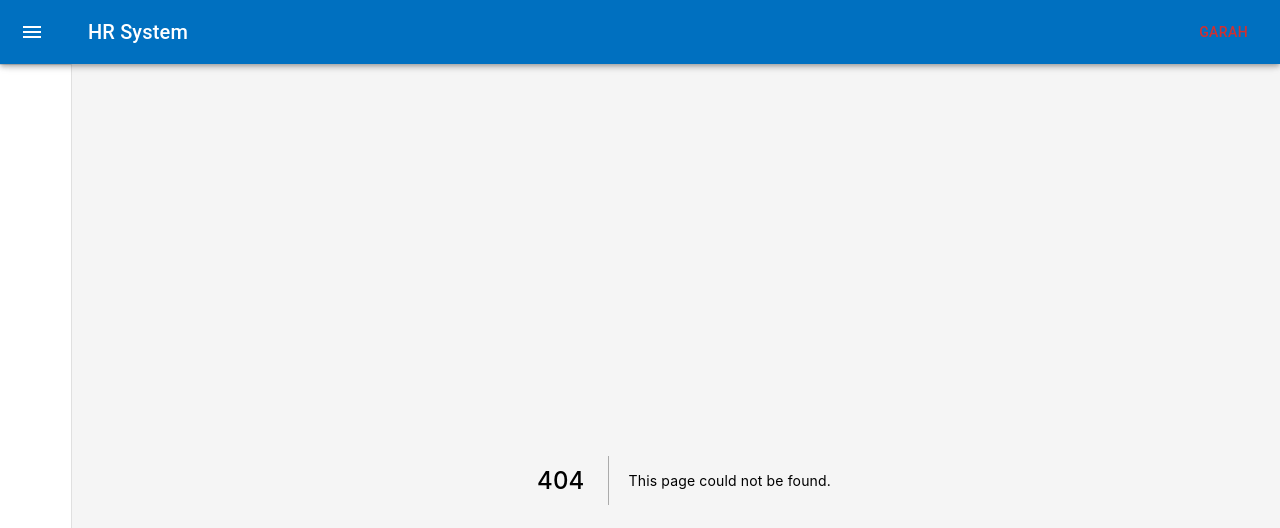
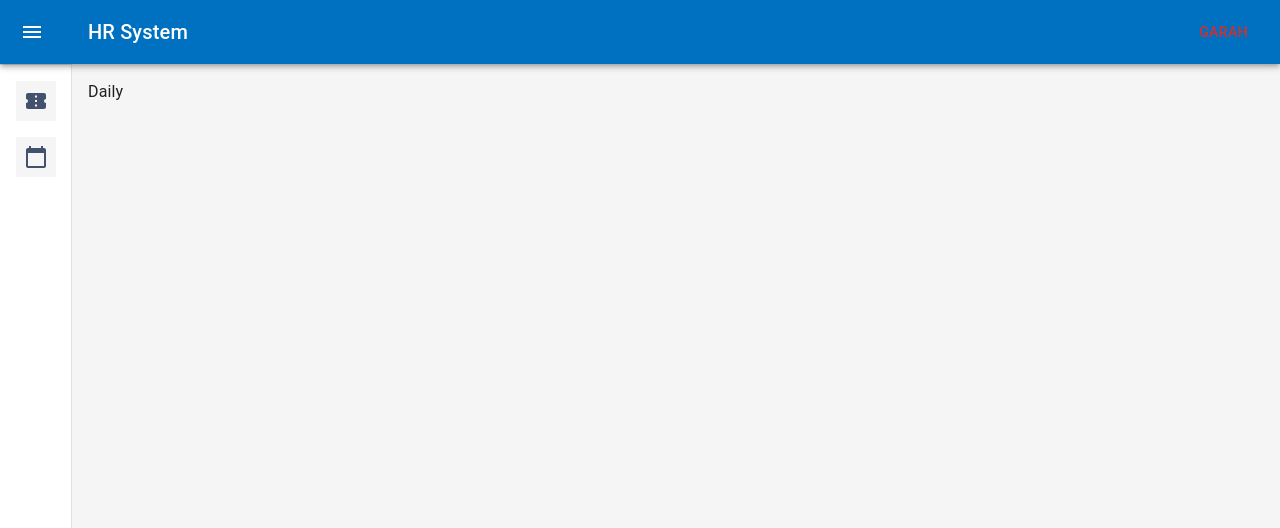
Before and after one commit to nestsolutionsllc/nest-hr, a Next.js app in the folder frontend/: page /ticketing/daily in a window 1280 px wide. Before the commit this address had no page. Shown: the top 528 px of the page. Built offline with nearby package versions, Linux system fonts and the light colour scheme.

Commit message:
feat: Updated SideBar

```diff
--- a/frontend/src/components/Sidebar.tsx
+++ b/frontend/src/components/Sidebar.tsx
@@ -1,39 +1,200 @@
-import { FC, useCallback } from "react";
+import React, { Dispatch, FC, SetStateAction, useEffect, useState } from "react";
 import { useRouter } from "next/router";
-import { ListItemButton, ListItemIcon, ListItemText, Tooltip } from "@mui/material";
+import { Button, styled } from "@mui/material";
+import CalendarIcon from "@mui/icons-material/CalendarToday";
+import ConfirmationNumberIcon from "@mui/icons-material/ConfirmationNumber";
 
-type IProps = { open: boolean };
+type IProps = { open: boolean; setOpen: Dispatch<SetStateAction<boolean>> };
+
+type tabType = {
+  title: string;
+  href: string;
+};
+
+type MenuItemType = {
+  title: string;
+  children: tabType[];
+  icon: React.ReactElement;
+};
+
+const StyledButton = styled(Button)`
+  background: transparent;
+  font-size: 14px;
+  font-weight: bold;
+  cursor: pointer;
+  padding: 8px;
+  color: #42526e;
+  borderradius: 4px;
+  justify-content: flex-start;
+  text-transform: capitalize;
+  :hover {
+    background: transparent;
+    color: #019aff;
+  }
+`;
+const StyledListItemButton = styled(Button)`
+  background: transparent;
+  font-size: 14px;
+  font-weight: bold;
+  cursor: pointer;
+  padding: 8px;
+  color: #42526e;
+  text-transform: capitalize;
+  borderradius: 4px;
+  justify-content: flex-start;
+  margin-left: 8px;
+  :hover {
+    background: transparent;
+    color: #019aff;
+  }
+`;
 
 export const menuItems = [
-  // {
-  //   href: '/',
-  //   title: 'Хянах самбар',
-  //   icon: <DashboardIcon />,
-  // },
+  {
+    title: "Ticketing",
+    icon: <ConfirmationNumberIcon />,
+    children: [
+      {
+        title: "Daily",
+        href: "/ticketing/daily",
+      },
+      {
+        title: "Ticketing Request",
+        href: "/ticketing/request",
+      },
+      {
+        title: "Ticketing Report",
+        href: "/ticketing/report",
+      },
+    ],
+  },
+  {
+    title: "Leave",
+    icon: <CalendarIcon />,
+
+    children: [
+      {
+        title: "Leave Request",
+        href: "/leave/request",
+      },
+      {
+        title: "Leave Status",
+        href: "/leave/status",
+      },
+      {
+        title: "Calendar",
+        href: "/leave/calendar",
+      },
+      {
+        title: "Summary",
+        href: "/leave/summary",
+      },
+    ],
+  },
 ];
 
-const SideBar: FC<IProps> = ({ open }) => {
-  const { push } = useRouter();
-  const changePage = useCallback(
-    (href: string) => {
-      return () => push(href);
-    },
-    [push]
+const styles = {
+  sideBar: {
+    display: "flex",
+    flexDirection: "column" as const,
+    padding: "0px 8px",
+  },
+  sideBarItemContainer: {
+    display: "flex",
+    flexDirection: "column" as const,
+  },
+  sideBarItemContainerTitle: {
+    fontSize: "14px",
+    fontWeight: "bold",
+    cursor: "pointer",
+    padding: "8px",
+    color: "#42526E",
+    borderRadius: "4px",
+  },
+  sideBarItemIcon: {
+    minWidth: "40px",
+    minHeight: "40px",
+    marginRight: "16px",
+    borderRadius: "2px",
+    display: "flex",
+    justifyContent: "center",
+    alignItems: "center",
+    background: "#F5F5F5",
+  },
+};
+
+const SideBarItemContainer = ({
+  menuItem,
+  openTab,
+  setOpenTab,
+  setOpen,
+}: {
+  menuItem: MenuItemType;
+  openTab: string;
+  setOpenTab: Dispatch<SetStateAction<string>>;
+  setOpen: Dispatch<SetStateAction<boolean>>;
+}) => {
+  const router = useRouter();
+  return (
+    <div style={styles.sideBarItemContainer}>
+      <StyledButton
+        disableElevation
+        disableRipple
+        onClick={() => {
+          if (openTab !== menuItem.title) {
+            setOpenTab(menuItem.title);
+          } else {
+            setOpenTab("");
+          }
+          setOpen(true);
+        }}
+      >
+        <div style={styles.sideBarItemIcon}>{menuItem.icon}</div>
+        {menuItem.title}
+      </StyledButton>
+      <div
+        style={{
+          display: openTab === menuItem.title ? "flex" : "none",
+          flexDirection: "column" as const,
+        }}
+      >
+        {menuItem.children.map(tab => (
+          <StyledListItemButton
+            disableElevation
+            disableRipple
+            onClick={() => {
+              router.push(tab.href);
+            }}
+          >
+            {tab.title}
+          </StyledListItemButton>
+        ))}
+      </div>
+    </div>
   );
+};
 
+const SideBar: FC<IProps> = ({ open, setOpen }) => {
+  const [openTab, setOpenTab] = useState<string>("");
+  useEffect(() => {
+    if (!open) {
+      setOpenTab("");
+    }
+  }, [open]);
   return (
-    <>
-      {menuItems.map(({ href, title, icon }, index) => {
+    <div style={styles.sideBar}>
+      {menuItems.map(({ title, children, icon }, index) => {
         return (
-          <Tooltip key={index} title={open ? "" : title} placement="right">
-            <ListItemButton onClick={changePage(href)}>
-              <ListItemIcon>{icon}</ListItemIcon>
-              <ListItemText primary={title} />
-            </ListItemButton>
-          </Tooltip>
+          <SideBarItemContainer
+            key={index}
+            menuItem={{ title, children, icon }}
+            setOpenTab={setOpenTab}
+            openTab={openTab}
+            setOpen={setOpen}
+          />
         );
       })}
-    </>
+    </div>
   );
 };
 
--- a/frontend/src/layouts/MainLayout.tsx
+++ b/frontend/src/layouts/MainLayout.tsx
@@ -114,7 +114,7 @@ const MainLayout = ({ children }: { children: ReactNode }) => {
         </Toolbar>
         <Divider />
         <List component="nav">
-          <SideBar open={open} />
+          <SideBar open={open} setOpen={setOpen} />
         </List>
       </Drawer>
       <Box
--- /dev/null
+++ b/frontend/src/pages/ticketing/daily.tsx
@@ -0,0 +1,6 @@
+import React from "react";
+
+export const Daily = () => {
+  return <div>Daily</div>;
+};
+export default Daily;
--- a/frontend/src/styles/globals.css
+++ b/frontend/src/styles/globals.css
@@ -2,8 +2,8 @@ html,
 body {
   padding: 0;
   margin: 0;
-  font-family: -apple-system, BlinkMacSystemFont, Segoe UI, Roboto, Oxygen,
-    Ubuntu, Cantarell, Fira Sans, Droid Sans, Helvetica Neue, sans-serif;
+  font-family: -apple-system, BlinkMacSystemFont, Segoe UI, Roboto, Oxygen, Ubuntu, Cantarell, Fira Sans, Droid Sans,
+    Helvetica Neue, sans-serif;
 }
 
 a {
```
